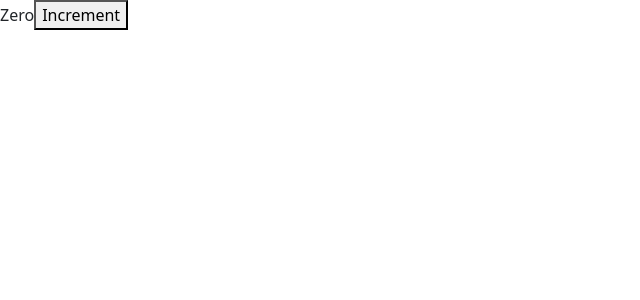
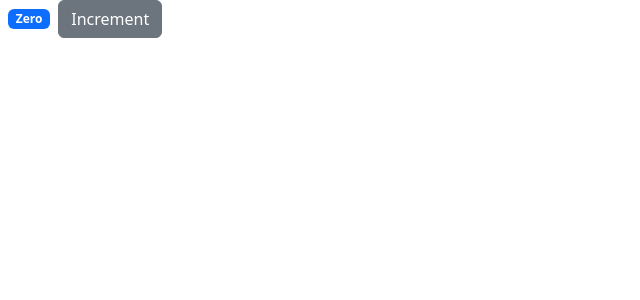
Before and after one commit to zebasp/reactsimpleshoppingcart, a React (Create React App) app: page / in a window 1280 px wide. Shown: the top 300 px of the page, without its empty margins (0-640 px from the left). Built offline with nearby package versions, Linux system fonts and the light colour scheme.

Commit message:
setting attributes - css class

```diff
--- a/src/components/counter.jsx
+++ b/src/components/counter.jsx
@@ -3,13 +3,13 @@
 class Counter extends Component {
   state = {
     count: 0
-  }
+  };
 
     render() {
         return (
           <React.Fragment>
-            <span>{this.formatCount()}</span>
-            <button>Increment</button>
+            <span className="badge bg-primary m-2">{this.formatCount()}</span>
+            <button className="btn btn-secondary btn.sm">Increment</button>
           </React.Fragment>
         );
     }
```
